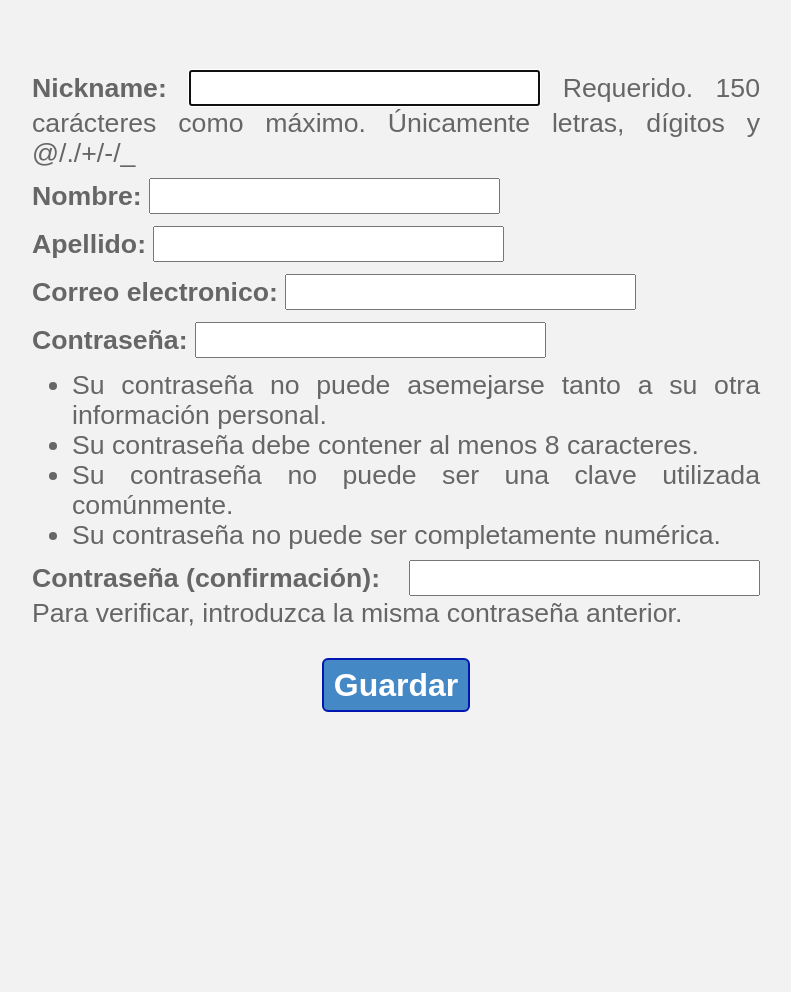
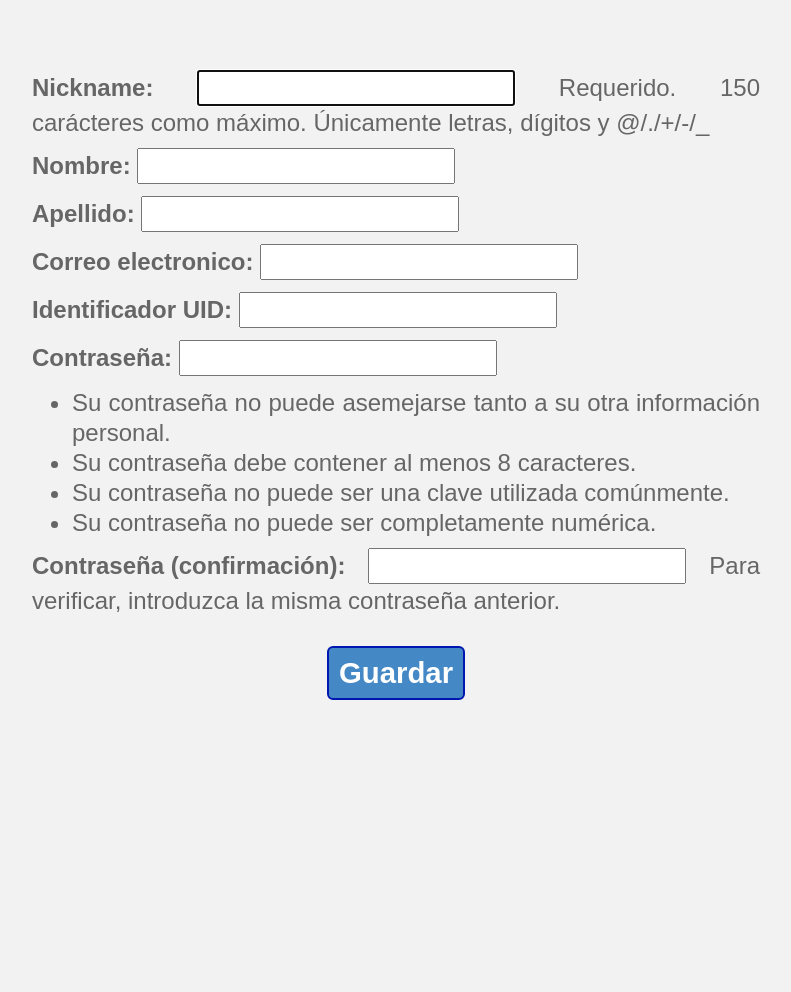
Before and after one commit to BorjaGarrido/DomoTIoT, a Django app: page /web/registro/ in a window 1280 px wide. Shown: the part 80-1072 px from the top of the page, without its empty margins (244-1035 px from the left). Run offline with Django 3.2, Linux system fonts and the light colour scheme; some libraries are stand-ins or nearby versions; some web fonts are replaced.

Commit message:
Añadido formulario de registro

```diff
--- a/web/forms.py
+++ b/web/forms.py
@@ -1,16 +1,19 @@
 from django.contrib.auth.models import User
 from django.contrib.auth.forms import UserCreationForm
-
+from .models import UserProfile
 
 class registroForm(UserCreationForm):
     class Meta:
-        model = User
+        model = UserProfile
         field = ['username',
                 'first_name',
                 'last_name',
-                'email',]
+                'email',
+                'uid',]
         labels = {'username': 'Nickname' ,
                     'first_name': 'Nombre',
                     'last_name': 'Apellido',
-                    'email': 'Correo electronico',}
-        exclude = ['groups', 'user_permissions', 'is_staff', 'is_active', 'is_superuser', 'last_login', 'date_joined' ,'password']
+                    'email': 'Correo electronico',
+                    'uid': 'Identificador UID',}
+        exclude = ['groups', 'user_permissions', 'is_staff', 'is_active', 'is_superuser', 'last_login', 'date_joined' ,'password',
+        'dht', 'rfid', 'mq2', 'ldr', 'puerta', 'led']
--- a/web/static/css/web.css
+++ b/web/static/css/web.css
@@ -290,7 +290,7 @@ body {
 .cajaRegistro {
   width:60%;
   height:100%;
-  font-size: 20pt;
+  font-size: 18pt;
   font-weight: 400;
   text-align: justify;
   margin-left: auto;
@@ -324,7 +324,7 @@ body {
     text-decoration: none;
     padding: 10px;
     font-weight: 600;
-    font-size: 24pt;
+    font-size: 22pt;
     color: #ffffff;
     background-color: #4488C5;
     border-radius: 6px;
--- a/web/templates/web/inicio.html
+++ b/web/templates/web/inicio.html
@@ -10,7 +10,7 @@
             <img src="https://image.flaticon.com/icons/png/512/97/97895.png" height="350">
         </div>
         <div class="cajaBoton">
-          <a class="boton" href="/web/modulos/">Login</a>
+          <a class="boton" href="/web/login/">Login</a>
           <a class="boton" href="/web/registro/">Registro</a>
         </div>
 {% endblock %}
--- a/web/templates/web/registro.html
+++ b/web/templates/web/registro.html
@@ -7,9 +7,9 @@
 <form method="post">
   {% csrf_token  %}
   {{ form.as_p }}
-  </form>
   <div class="cajaBotonRegistro">
-  <button class="botonRegistro" type="submit">Guardar</button></div>
-
+      <button class="botonRegistro" type="submit">Guardar</button>
+  </div>
+</form>
 </div>
 {% endblock %}
--- a/web/views.py
+++ b/web/views.py
@@ -2,6 +2,7 @@ from django.shortcuts import render
 from django.utils import timezone
 from .models import dht, rfid, mq2, ldr, led, puerta
 from .forms import registroForm
+from .models import UserProfile
 
 from django.contrib.auth.models import User
 from django.contrib.auth.forms import UserCreationForm
@@ -25,7 +26,7 @@ def inicio(request):
     return render(request, 'web/inicio.html')
 
 class registroUsuario(CreateView):
-    model = User
+    model = UserProfile
     template_name = "web/registro.html"
     form_class = registroForm
     success_url = "/"
```
